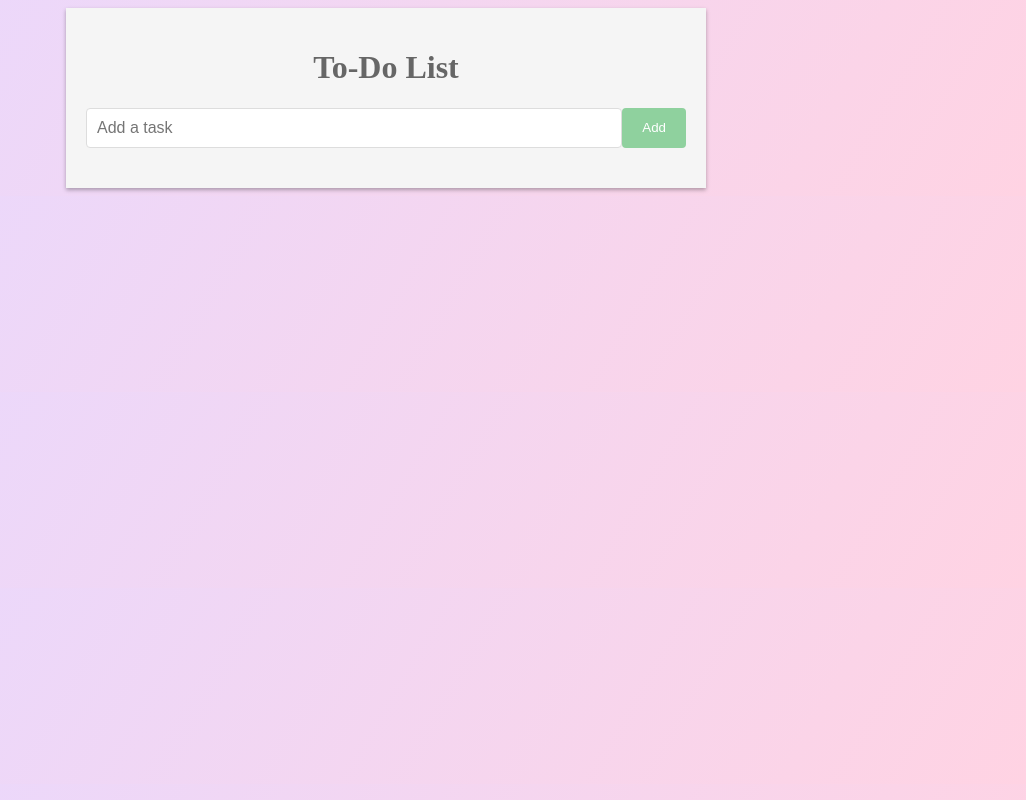
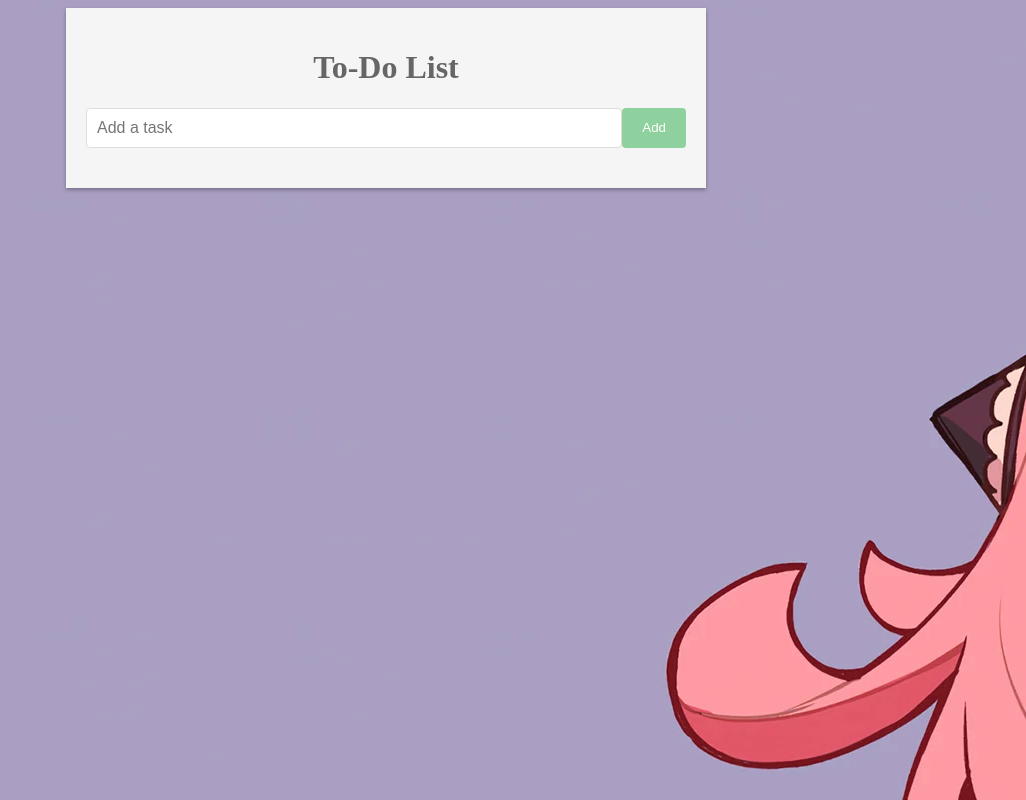
Before and after one commit to Acup0fTea/Web-Programing, a plain HTML site: page Lab-weeek5/to-do-list/index.html in a window 1280 px wide. Shown: the whole page, without its empty margins (254-1280 px from the left). Drawn offline with Linux system fonts and the light colour scheme.

Commit message:
add anya background

```diff
--- a/Lab-weeek5/to-do-list/style.css
+++ b/Lab-weeek5/to-do-list/style.css
@@ -1,6 +1,7 @@
 body {
     font-family: 'Roboto Slab', serif;
-    background: linear-gradient(120deg, #e8d9ff, #ffd3e3);
+    background-image: url("anya-forge.webp");
+    /* background: linear-gradient(120deg, #e8d9ff, #ffd3e3); */
 }
 
 .container {
```
Also changed, not shown: Lab-weeek5/to-do-list/anya-forge.webp (added).
